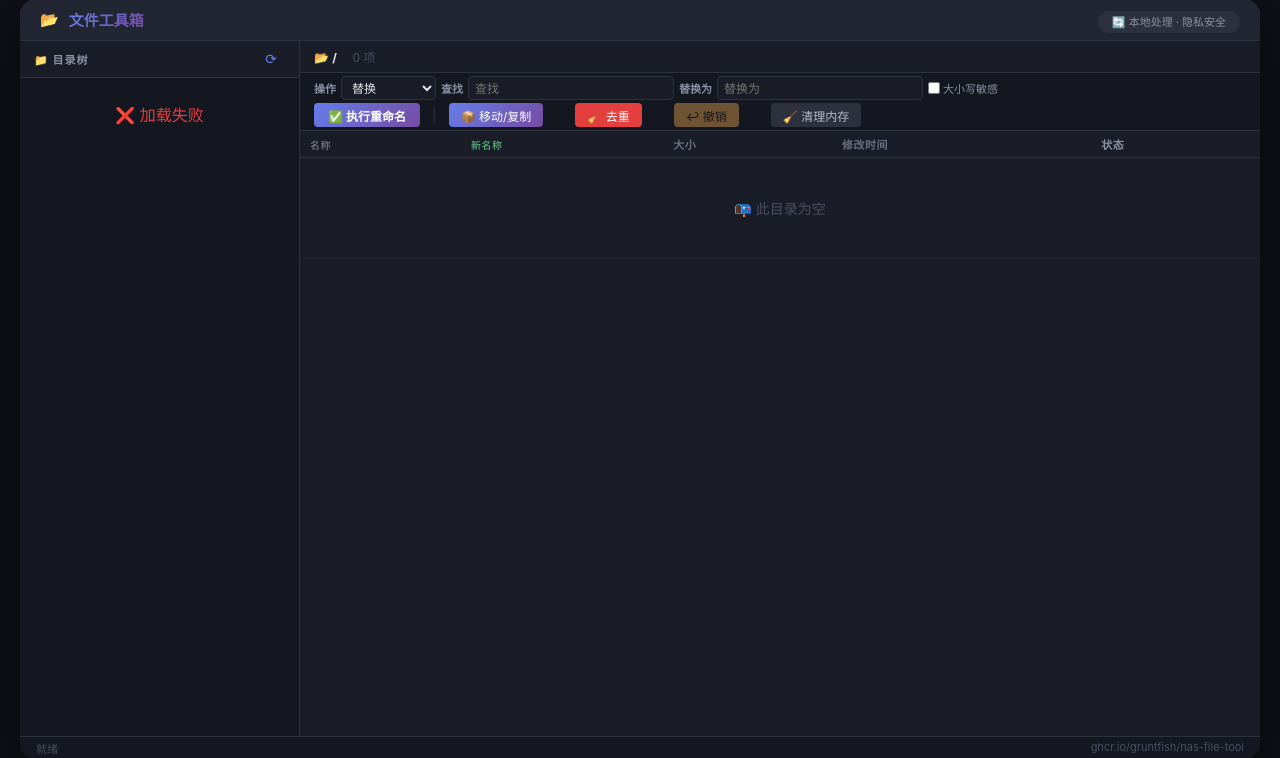
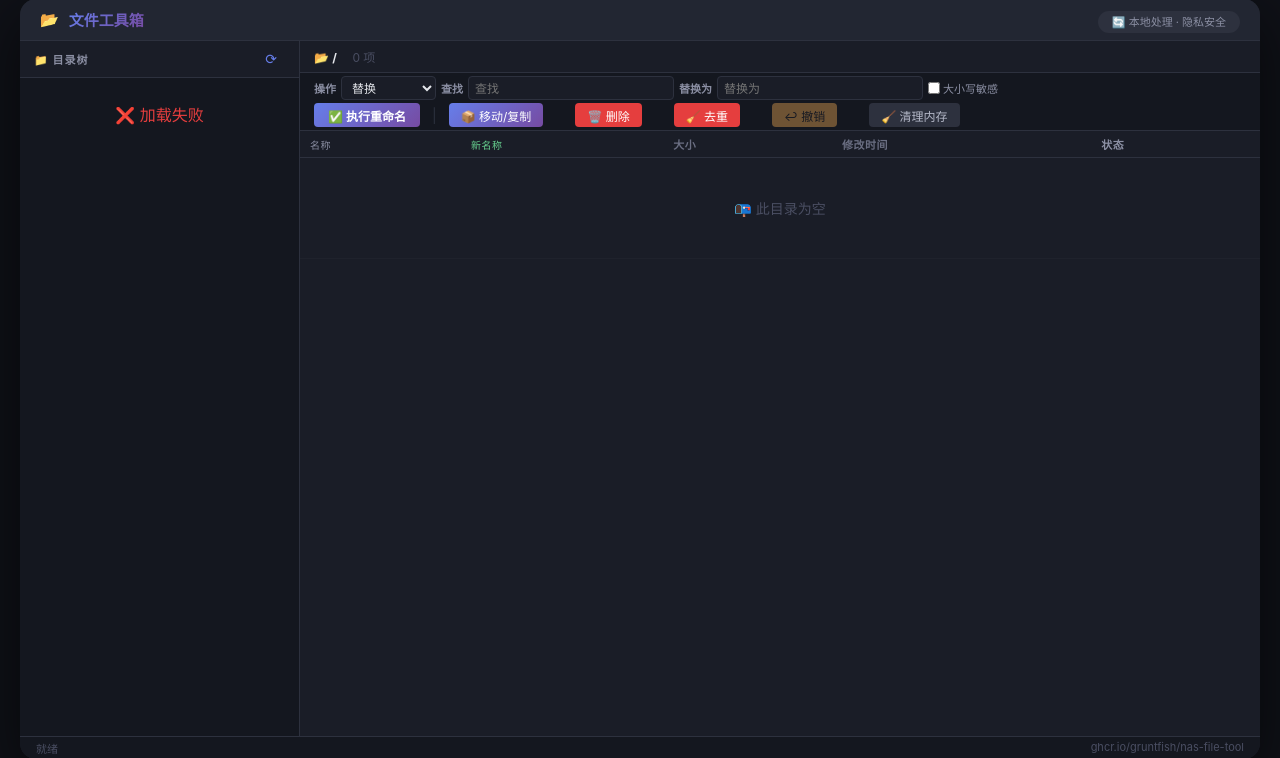
Before and after one commit to GruntFish/nas-file-tool, a Flask app: page / in a window 1280 px wide. Shown: the part 21-779 px from the top of the page. Run offline with Flask 3, Linux system fonts and the light colour scheme.

Commit message:
Update index.html

```diff
--- a/templates/index.html
+++ b/templates/index.html
@@ -100,6 +100,8 @@ body{font-family:-apple-system,BlinkMacSystemFont,'Segoe UI',Roboto,sans-serif;b
 .modal .filter-grid .form-group{margin-bottom:0}
 .modal .filter-grid .form-group label{font-size:11px}
 .modal .filter-grid .form-group select,.modal .filter-grid .form-group input{padding:4px 6px;font-size:12px}
+.modal .filter-grid .full-width{grid-column:1 / -1}
+.modal .filter-grid .full-width input{width:100%}
 .modal .btn-row{display:flex;gap:10px;margin-top:14px}
 .modal .btn-row button{flex:1;padding:8px;border:0;border-radius:6px;font-size:13px;font-weight:600;cursor:pointer;transition:all .15s;font-family:inherit}
 .modal .btn-row .btn-confirm{background:linear-gradient(135deg,#667eea,#764ba2);color:#fff}
@@ -137,7 +139,6 @@ body{font-family:-apple-system,BlinkMacSystemFont,'Segoe UI',Roboto,sans-serif;b
             </div>
         </div>
         <div class="content">
-            <!-- 路径显示 -->
             <div class="path-bar">
                 <div class="path-display">
                     📂 <strong id="currentPathDisplay">/</strong>
@@ -145,7 +146,6 @@ body{font-family:-apple-system,BlinkMacSystemFont,'Segoe UI',Roboto,sans-serif;b
                 </div>
             </div>
 
-            <!-- 重命名栏 + 所有按钮同一行 -->
             <div class="rename-bar" id="renameBar">
                 <span class="label">操作</span>
                 <select id="renameAction">
@@ -201,11 +201,12 @@ body{font-family:-apple-system,BlinkMacSystemFont,'Segoe UI',Roboto,sans-serif;b
                     <select id="datePos"><option value="prefix">前缀</option><option value="suffix">后缀</option></select>
                 </span>
 
-                <!-- 按钮组：执行重命名 + 其他按钮（间距拉开） -->
                 <div class="btn-group">
                     <button class="btn-execute" id="executeRenameBtn">✅ 执行重命名</button>
                     <span class="sep">|</span>
                     <button id="moveCopyBtn" class="primary">📦 移动/复制</button>
+                    <span class="btn-spacer"></span>
+                    <button id="deleteBtn" class="danger">🗑️ 删除</button>
                     <span class="btn-spacer"></span>
                     <button id="dedupBtn" class="danger">🧹 去重</button>
                     <span class="btn-spacer"></span>
@@ -215,7 +216,6 @@ body{font-family:-apple-system,BlinkMacSystemFont,'Segoe UI',Roboto,sans-serif;b
                 </div>
             </div>
 
-            <!-- 文件列表 -->
             <div class="file-list-container" id="fileListContainer">
                 <table class="file-table">
                     <thead><tr>
@@ -240,7 +240,7 @@ body{font-family:-apple-system,BlinkMacSystemFont,'Segoe UI',Roboto,sans-serif;b
     </div>
 </div>
 
-<!-- 移动/复制模态框（横向排列） -->
+<!-- 移动/复制模态框 -->
 <div class="modal-overlay" id="moveCopyModal">
     <div class="modal">
         <h2>📦 移动/复制文件</h2>
@@ -300,7 +300,7 @@ body{font-family:-apple-system,BlinkMacSystemFont,'Segoe UI',Roboto,sans-serif;b
                     <option value="archive">压缩包</option>
                 </select>
             </div>
-            <div class="form-group"><label>正则匹配</label><input type="text" id="filterRegex" placeholder="^IMG_.*\.jpg$"></div>
+            <div class="form-group full-width"><label>正则匹配</label><input type="text" id="filterRegex" placeholder="^IMG_.*\.jpg$"></div>
         </div>
 
         <div id="filterPreview" style="display:none;margin-top:6px;">
@@ -986,6 +986,55 @@ document.getElementById('cleanupBtn').addEventListener('click', async function()
     } catch(e) { showLog('❌ ' + e.message, 'error'); }
 });
 
+// ===== 删除功能 =====
+document.getElementById('deleteBtn').addEventListener('click', function() {
+    const files = getAllFilePaths();
+    if (files.length === 0) {
+        showLog('⚠️ 当前目录没有文件可删除', 'warning');
+        return;
+    }
+    if (!confirm('⚠️ 确定要删除当前目录下的 ' + files.length + ' 个文件吗？\n此操作不可恢复！')) {
+        return;
+    }
+    deleteFiles(files);
+});
+
+async function deleteFiles(files) {
+    clearLog();
+    showLog('⏳ 开始删除 ' + files.length + ' 个文件...', 'info');
+
+    let deleted = 0;
+    let failed = 0;
+
+    for (let filePath of files) {
+        try {
+            const result = await apiCall('/api/delete', { files: [filePath] });
+            if (result.error) {
+                failed++;
+                showLog('❌ 删除失败: ' + getFileName(filePath) + ' - ' + result.error, 'error');
+            } else {
+                deleted++;
+                if (result.logs) {
+                    result.logs.forEach(log => showLog(log.text, log.type || 'info'));
+                }
+            }
+        } catch(e) {
+            failed++;
+            showLog('❌ 删除失败: ' + getFileName(filePath) + ' - ' + e.message, 'error');
+        }
+    }
+
+    if (deleted > 0) {
+        showLog('✅ 成功删除 ' + deleted + ' 个文件', 'success');
+    }
+    if (failed > 0) {
+        showLog('⚠️ 删除失败 ' + failed + ' 个文件', 'error');
+    }
+
+    renamePreview = {};
+    await loadFiles(currentPath);
+}
+
 document.getElementById('moveCopyBtn').addEventListener('click', function() {
     document.getElementById('moveSourcePath').textContent = currentPath;
     document.getElementById('moveTargetSelect').value = '';
```
